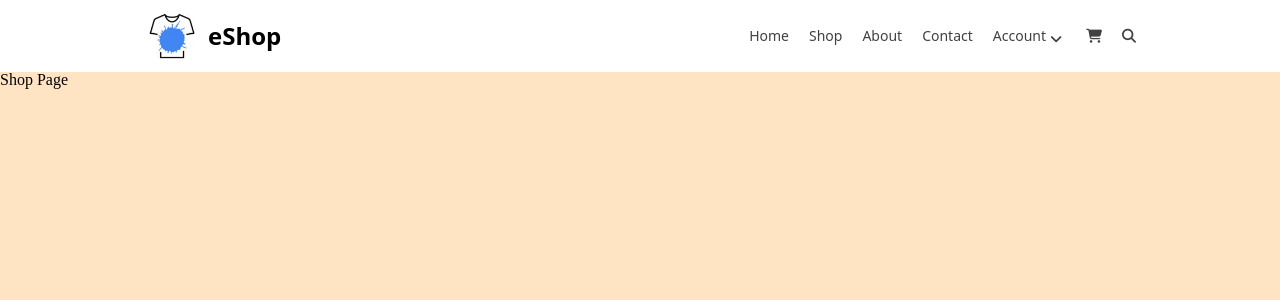
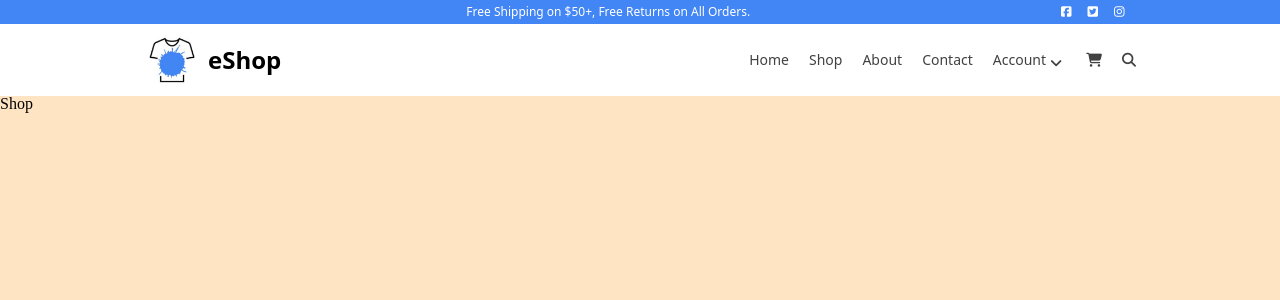
Before and after one commit to nuru484/eshop, a React (Vite) app: page /shop in a window 1280 px wide. Shown: the top 300 px of the page. Built offline with nearby package versions, Linux system fonts and the light colour scheme.

Commit message:
Added socials component

```diff
--- /dev/null
+++ b/src/components/Socials.jsx
@@ -0,0 +1,23 @@
+const Socials = () => {
+  return (
+    <div className="flex justify-around bg-globalColor1 py-1 text-white">
+      <span></span>
+      <p className=" text-xs font-sans">
+        Free Shipping on $50+, Free Returns on All Orders.
+      </p>
+      <ul className="flex gap-4 text-xs">
+        <li>
+          <i className="fab fa-facebook-square" aria-hidden="true"></i>
+        </li>
+        <li>
+          <i className="fab fa-twitter-square" aria-hidden="true"></i>
+        </li>
+        <li>
+          <i className="fab fa-instagram" aria-hidden="true"></i>
+        </li>
+      </ul>
+    </div>
+  );
+};
+
+export default Socials;
--- a/src/pages/About.jsx
+++ b/src/pages/About.jsx
@@ -1,8 +1,10 @@
 import NavBar from '../components/NavBar';
+import Socials from '../components/Socials';
 
 const About = () => {
   return (
     <div>
+      <Socials />
       <NavBar />
       <h1>About page</h1>
     </div>
--- a/src/pages/Cart.jsx
+++ b/src/pages/Cart.jsx
@@ -1,8 +1,10 @@
 import NavBar from '../components/NavBar';
+import Socials from '../components/Socials';
 
 const Cart = () => {
   return (
     <div>
+      <Socials />
       <NavBar />
       <h1>Cart</h1>
     </div>
--- a/src/pages/Contact.jsx
+++ b/src/pages/Contact.jsx
@@ -1,8 +1,10 @@
 import NavBar from '../components/NavBar';
+import Socials from '../components/Socials';
 
 const Contact = () => {
   return (
     <div>
+      <Socials />
       <NavBar />
       <h1>Contact Page</h1>
     </div>
--- a/src/pages/Home.jsx
+++ b/src/pages/Home.jsx
@@ -1,8 +1,10 @@
 import NavBar from '../components/NavBar';
+import Socials from '../components/Socials';
 
 const Home = () => {
   return (
     <div>
+      <Socials />
       <NavBar />
       <h1>Homepage</h1>
     </div>
--- a/src/pages/MyAccount.jsx
+++ b/src/pages/MyAccount.jsx
@@ -1,8 +1,10 @@
 import NavBar from '../components/NavBar';
+import Socials from '../components/Socials';
 
 const MyAccount = () => {
   return (
     <div>
+      <Socials />
       <NavBar />
       <h1>My Account</h1>
     </div>
--- a/src/pages/Shop.jsx
+++ b/src/pages/Shop.jsx
@@ -1,11 +1,13 @@
 import NavBar from '../components/NavBar';
+import Socials from '../components/Socials';
 
 const Shop = () => {
   return (
-    <>
+    <div>
+      <Socials />
       <NavBar />
-      Shop Page
-    </>
+      <h1>Shop</h1>
+    </div>
   );
 };
 
```
